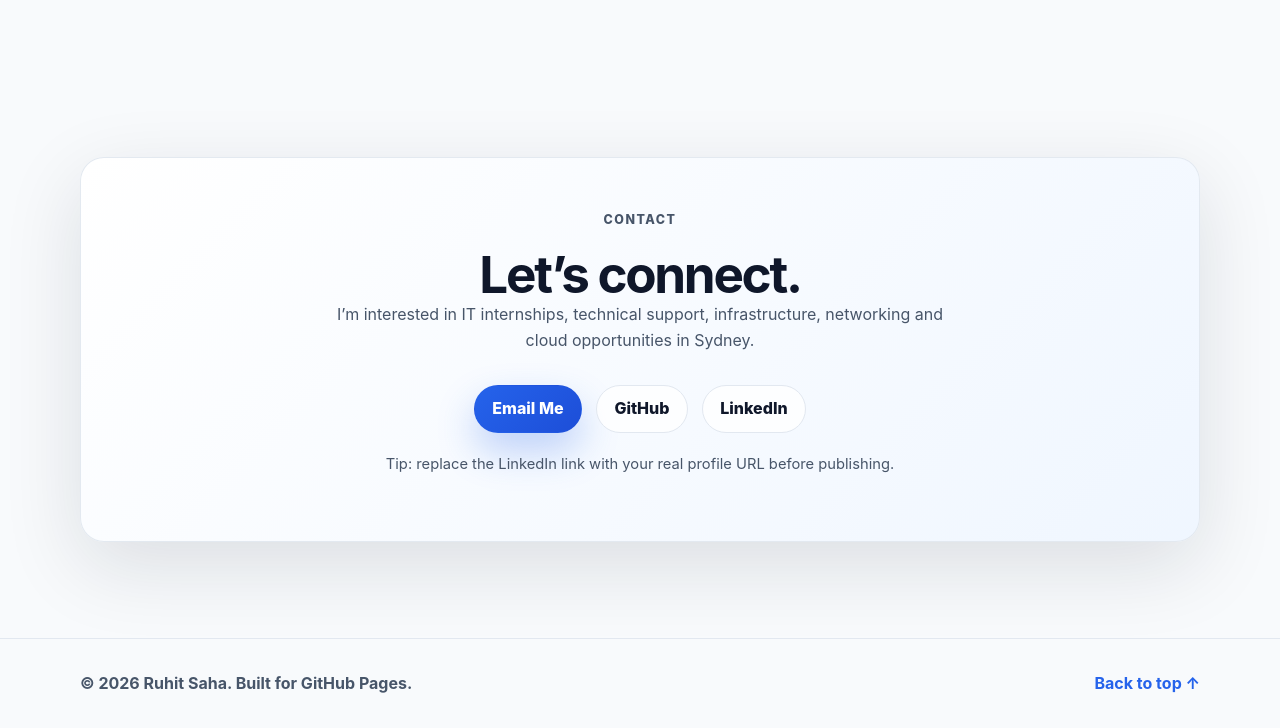
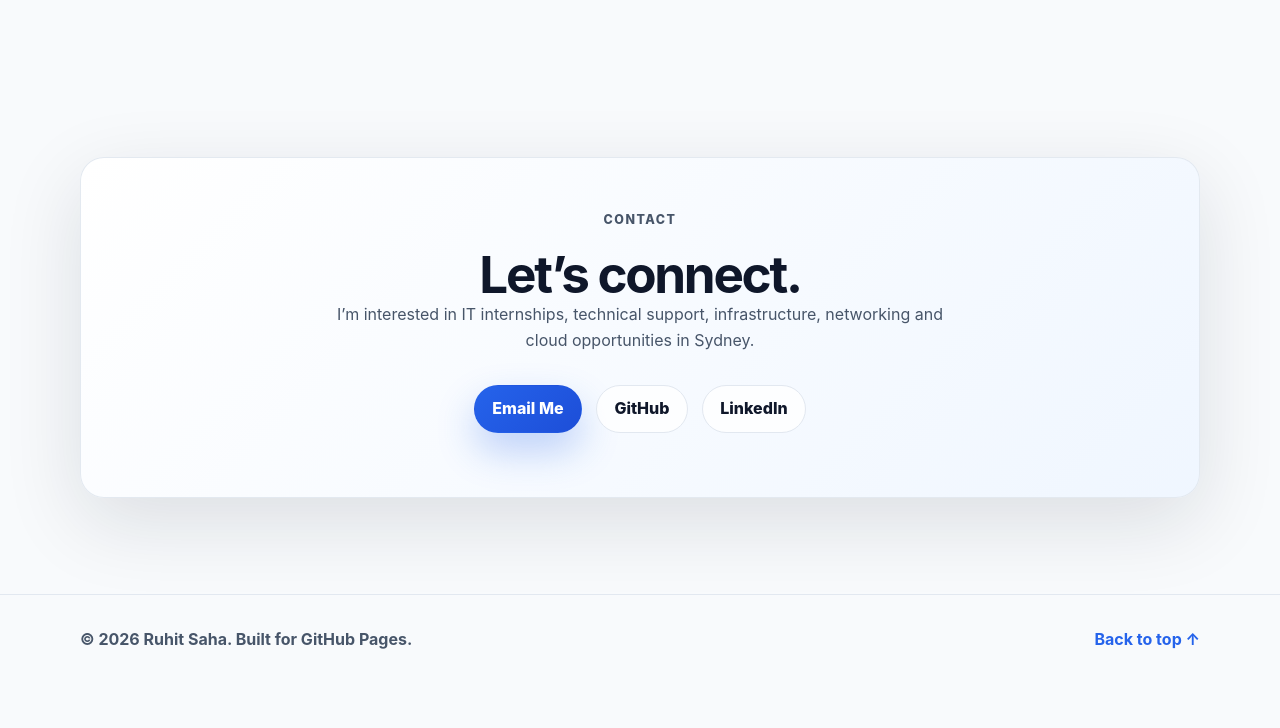
Before and after one commit to Rmaster-coder/ruhitsaha79.github.io, a plain HTML site: page index.html in a window 1280 px wide. Shown: the part 4286-5014 px from the top of the page. After the commit the page ends 4971 px from the top, so only its background shows below. Drawn offline with Linux system fonts and the light colour scheme.

Commit message:
Update index.html

```diff
--- a/index.html
+++ b/index.html
@@ -270,8 +270,7 @@
           <a class="btn secondary" href="https://www.linkedin.com/in/ruhit-saha-80a1ab1b4/" target="_blank" rel="noreferrer">LinkedIn</a>
         </div>
 
-        <p class="small-note">
-          Tip: replace the LinkedIn link with your real profile URL before publishing.
+
         </p>
       </div>
     </section>
```
